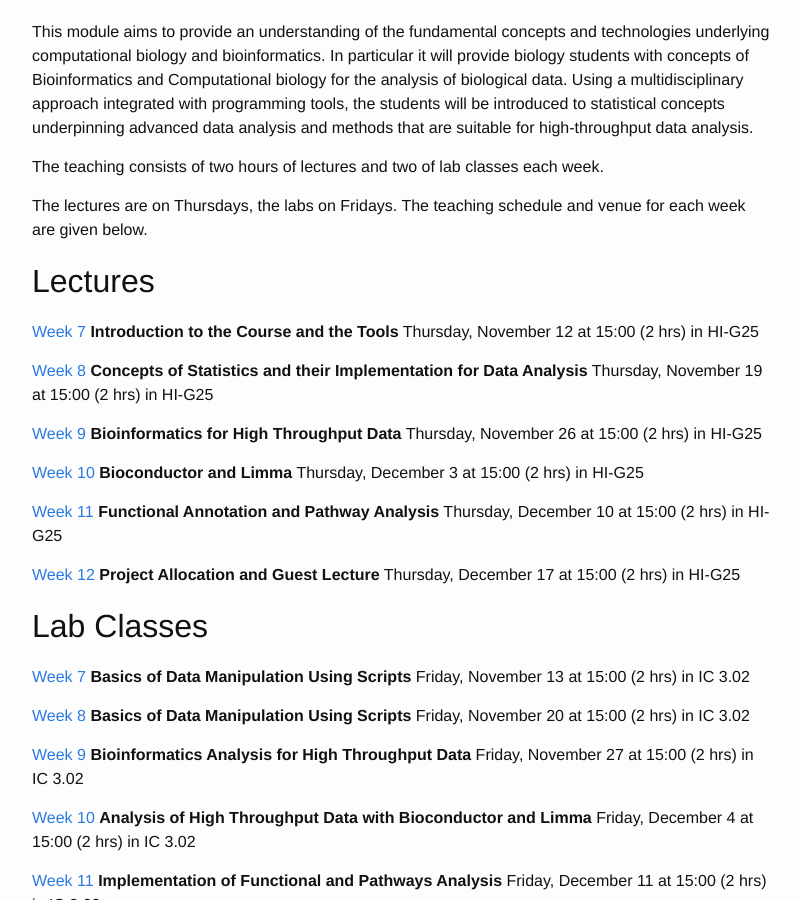
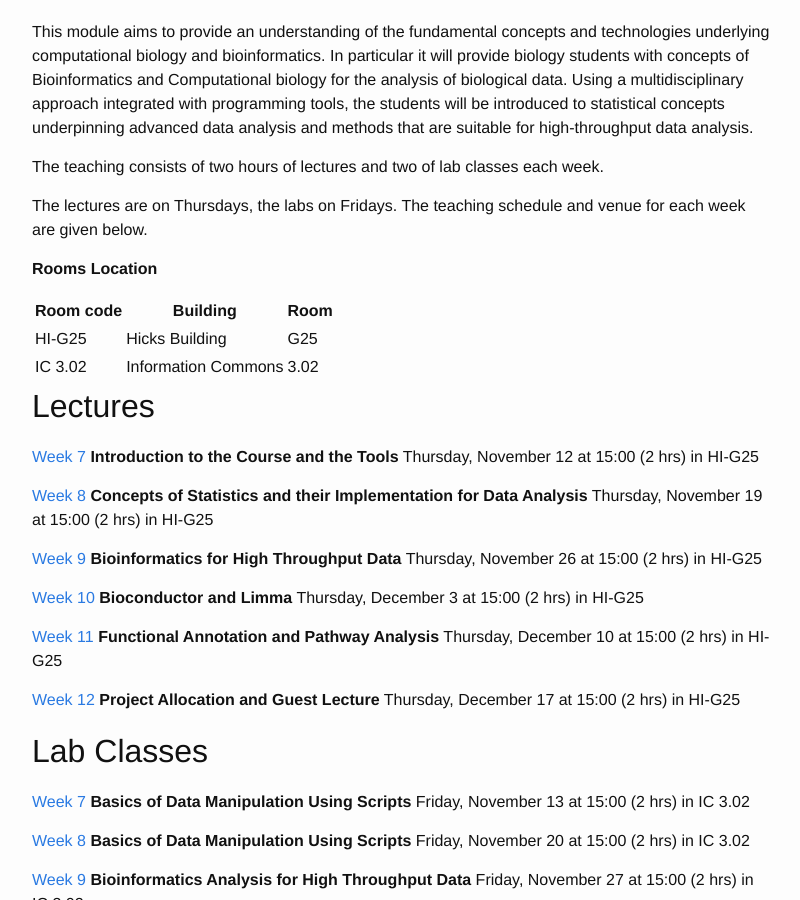
Before and after one commit to sods/bioinformatics, a Jekyll site: the page built from overview.md, in a window 1280 px wide and 900 px high, scrolled down 670 px. Shown: the whole window, without its empty margins (238-1038 px from the left). Built offline with Jekyll 4.4.1, drawn with Linux system fonts in a browser that asks for light colours.

Commit message:
Added table for room codes

```diff
--- a/overview.md
+++ b/overview.md
@@ -19,3 +19,10 @@ This module aims to provide an understanding of the fundamental concepts and tec
 The teaching consists of two hours of lectures and two of lab classes each week.
 
 The lectures are on Thursdays, the labs on Fridays. The teaching schedule and venue for each week are given below.
+
+**Rooms Location**
+
+ Room code   |Building            |Room
+ ----------- | --------------     | ----
+ HI-G25      | Hicks Building     | G25
+ IC 3.02     | Information Commons| 3.02
```
